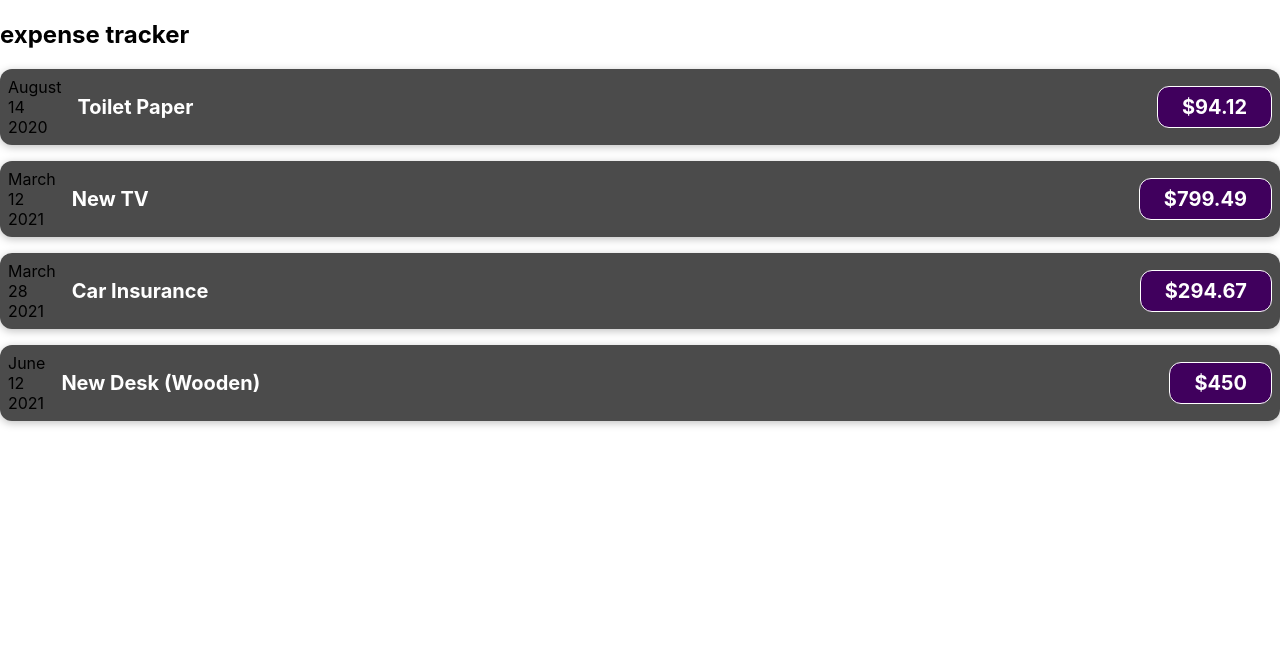
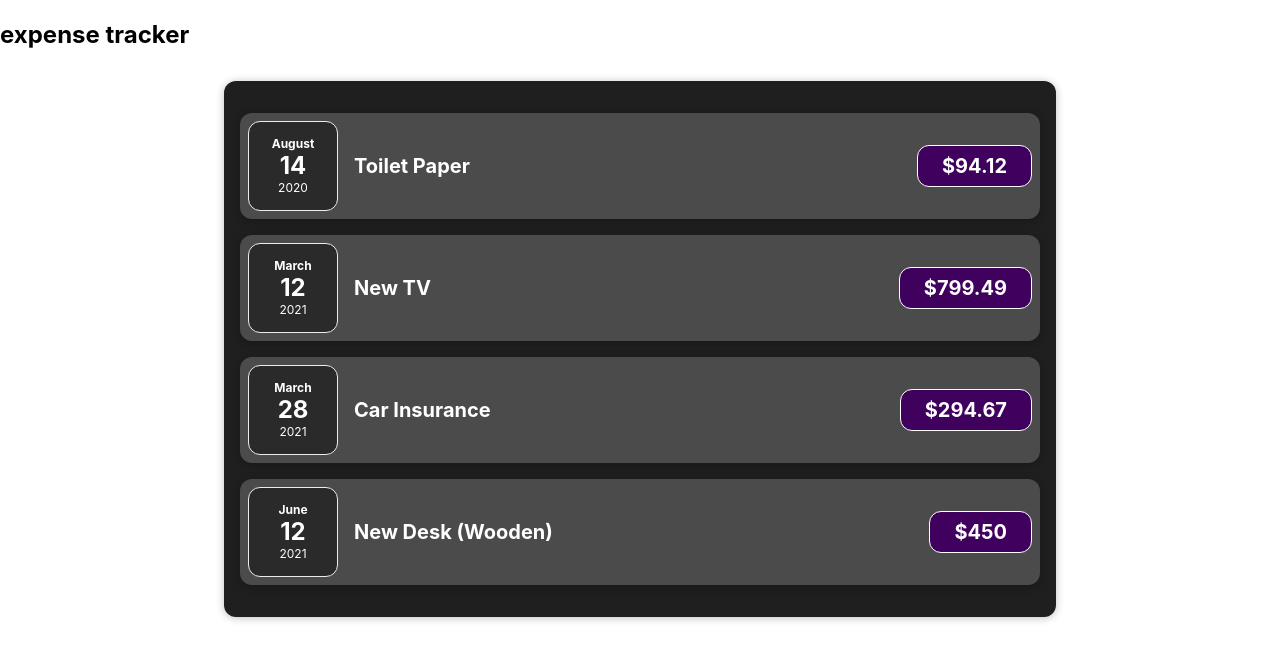
Before and after one commit to jeffadavid/expense_tracker, a React (Create React App) app: page / in a window 1280 px wide. Shown: the top 660 px of the page. Built offline with nearby package versions, Linux system fonts and the light colour scheme.

Commit message:
Added the Expensedate and expenses components, put code from App.js to the expense component

```diff
--- a/src/App.js
+++ b/src/App.js
@@ -1,5 +1,5 @@
 import React from "react";
-import ExpenseItem from "./components/ExpenseItem";
+import Expenses from "./components/Expenses";
 
 function App() {
 
@@ -28,26 +28,7 @@
   return (
     <div>
       <h2>expense tracker</h2>
-      <ExpenseItem
-        date={expenses[0].date}
-        title={expenses[0].title}
-        amount={expenses[0].amount}
-      />
-      <ExpenseItem
-        date={expenses[1].date}
-        title={expenses[1].title}
-        amount={expenses[1].amount}
-      />
-      <ExpenseItem
-        date={expenses[2].date}
-        title={expenses[2].title}
-        amount={expenses[2].amount}
-      />
-      <ExpenseItem
-        date={expenses[3].date}
-        title={expenses[3].title}
-        amount={expenses[3].amount}
-      />
+      <Expenses items={expenses} />
     </div>
   );
 }
--- a/src/components/ExpenseDate.js
+++ b/src/components/ExpenseDate.js
@@ -1,9 +1,17 @@
-import React from 'react'
+import React from 'react';
+import '../css/ExpenseDate.css';
 
-function ExpenseDate() {
+function ExpenseDate( {date} ) {
+
+    const month = date.toLocaleString('en-US', { month: 'long'});
+    const day = date.toLocaleString('en-US', {day: '2-digit'});
+    const year = date.getFullYear();
+
   return (
-    <div>
-
+    <div className='expense-date'>
+        <div className='expense-date__month'>{month}</div>
+        <div className='expense-date__day'>{day}</div>
+        <div className='expense-date__year'>{year}</div>
     </div>
   )
 }
--- a/src/components/ExpenseItem.js
+++ b/src/components/ExpenseItem.js
@@ -1,19 +1,12 @@
 import React from 'react';
 import '../css/ExpenseItem.css';
+import ExpenseDate from './ExpenseDate';
 
 function ExpenseItem( {date, title, amount} ) {
 
-    const month = date.toLocaleString('en-US', { month: 'long'});
-    const day = date.toLocaleString('en-US', {day: '2-digit'});
-    const year = date.getFullYear();
-
   return (
     <div className='expense-item'>
-        <div>
-            <div>{month}</div>
-            <div>{day}</div>
-            <div>{year}</div>
-        </div>
+        <ExpenseDate date={date}/>
         <div className='expense-item__description'>
             <h2>{title}</h2>
             <div className='expense-item__price'>${amount}</div>
--- /dev/null
+++ b/src/components/Expenses.js
@@ -0,0 +1,32 @@
+import React from 'react';
+import '../css/Expenses.css';
+import ExpenseItem from './ExpenseItem';
+
+function Expenses(props) {
+  return (
+    <div className='expenses'>
+      <ExpenseItem
+        date={props.items[0].date}
+        title={props.items[0].title}
+        amount={props.items[0].amount}
+      />
+      <ExpenseItem
+        date={props.items[1].date}
+        title={props.items[1].title}
+        amount={props.items[1].amount}
+      />
+      <ExpenseItem
+        date={props.items[2].date}
+        title={props.items[2].title}
+        amount={props.items[2].amount}
+      />
+      <ExpenseItem
+        date={props.items[3].date}
+        title={props.items[3].title}
+        amount={props.items[3].amount}
+      />
+    </div>
+  )
+}
+
+export default Expenses;
--- /dev/null
+++ b/src/css/ExpenseDate.css
@@ -0,0 +1,26 @@
+.expense-date {
+    display: flex;
+    flex-direction: column;
+    width: 5.5rem;
+    height: 5.5rem;
+    border: 1px solid #ececec;
+    background-color: #2a2a2a;
+    color: white;
+    border-radius: 12px;
+    align-items: center;
+    justify-content: center;
+}
+
+.expense-date__month {
+    font-size: 0.75rem;
+    font-weight: bold;
+}
+
+.expense-date__year {
+    font-size: 0.75rem;
+}
+
+.expense-date__day {
+    font-size: 1.5rem;
+    font-weight: bold;
+}
--- /dev/null
+++ b/src/css/Expenses.css
@@ -0,0 +1,9 @@
+.expenses {
+    padding: 1rem;
+    background-color: rgb(31, 31, 31);
+    margin: 2rem auto;
+    width: 50rem;
+    max-width: 95%;
+    border-radius: 12px;
+    box-shadow: 0 1px 8px rgba(0, 0, 0, 0.25);
+}
```
